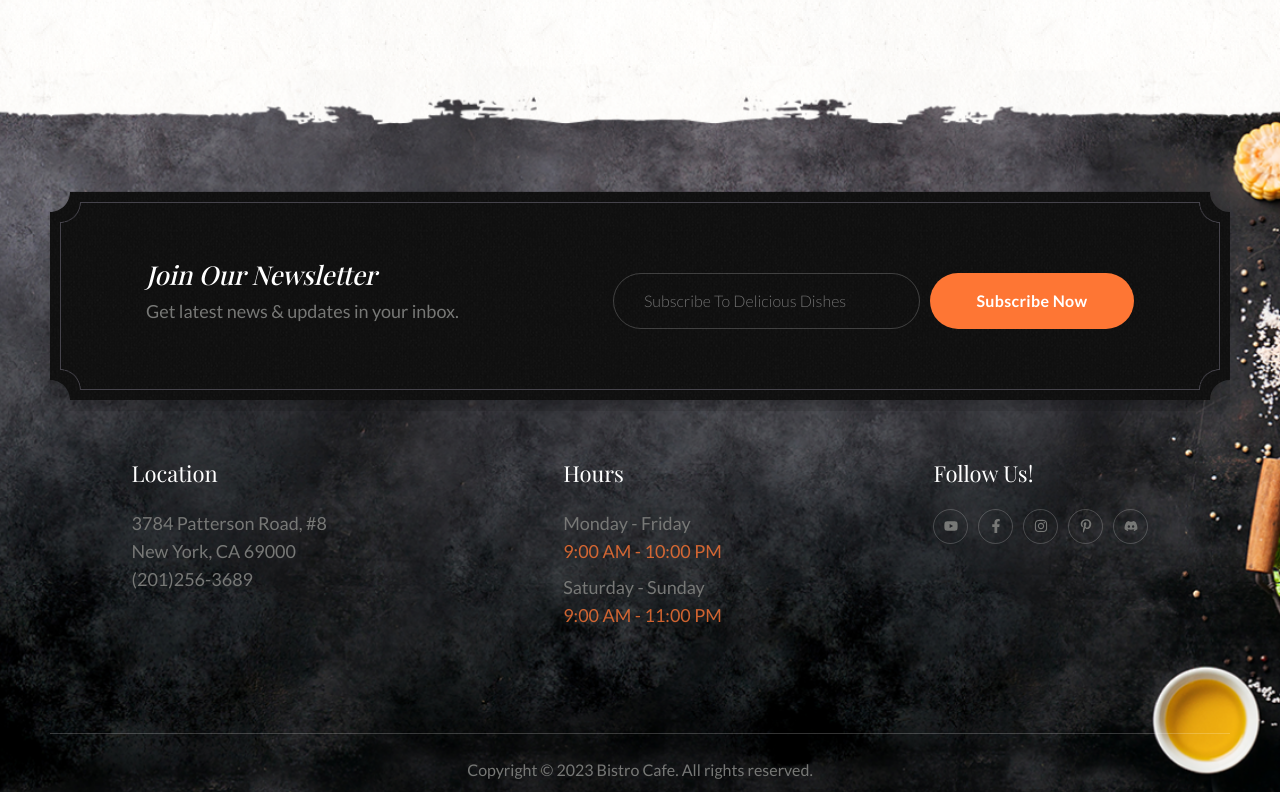
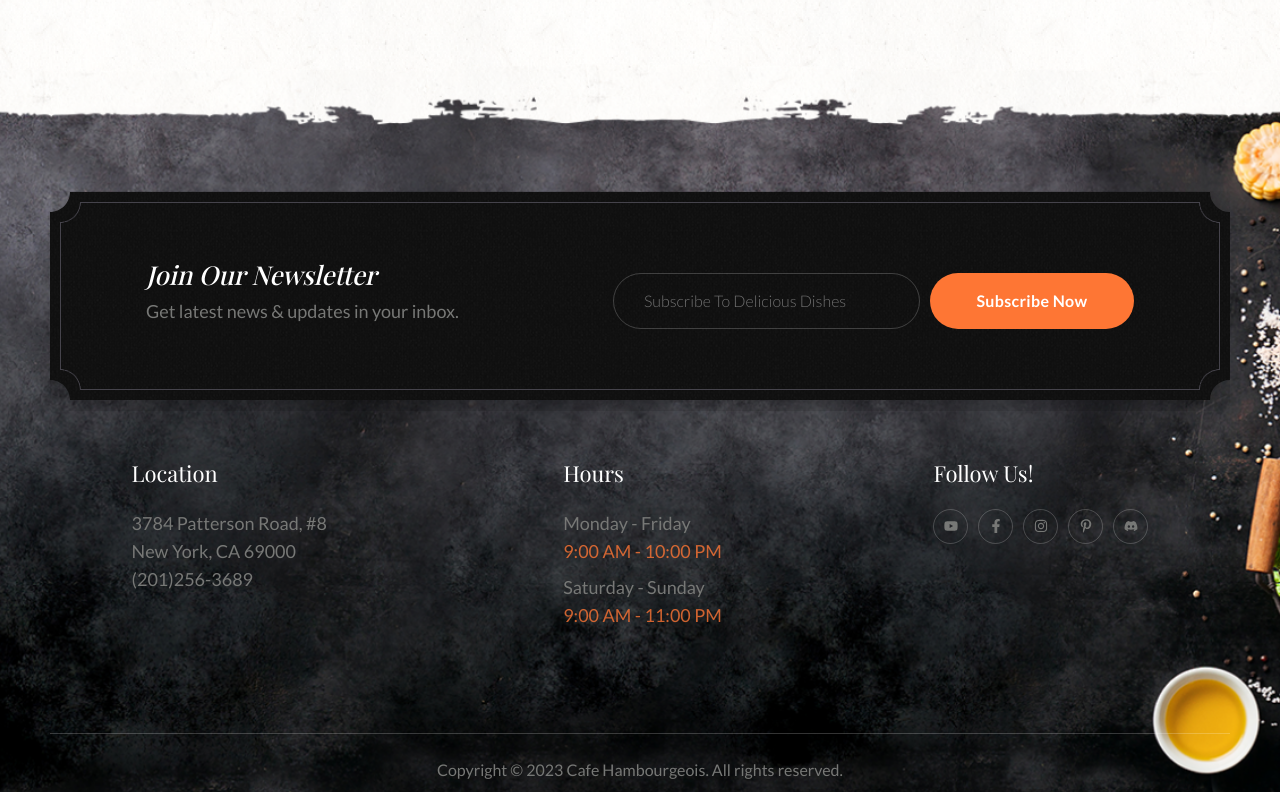
Before and after one commit to stanclarke-jr/restaurant-demo, a React (Create React App) app: page / in a window 1280 px wide. Shown: the part 4841-5633 px from the top of the page. Built offline with nearby package versions, Linux system fonts and the light colour scheme; the HTML template or start-up script is replaced by a standard one; a web font is replaced by a local one.

Commit message:
chore: Update restaurant name

```diff
--- a/src/components/Copyright.js
+++ b/src/components/Copyright.js
@@ -6,7 +6,7 @@ const Copyright = () => {
       <div className="container mx-auto">
         <div className="py-6">
           <p className="text-center text-base">
-            Copyright &copy; {new Date().getFullYear()} Bistro Cafe. All rights
+            Copyright &copy; {new Date().getFullYear()} Cafe Hambourgeois. All rights
             reserved.
           </p>
         </div>
```
